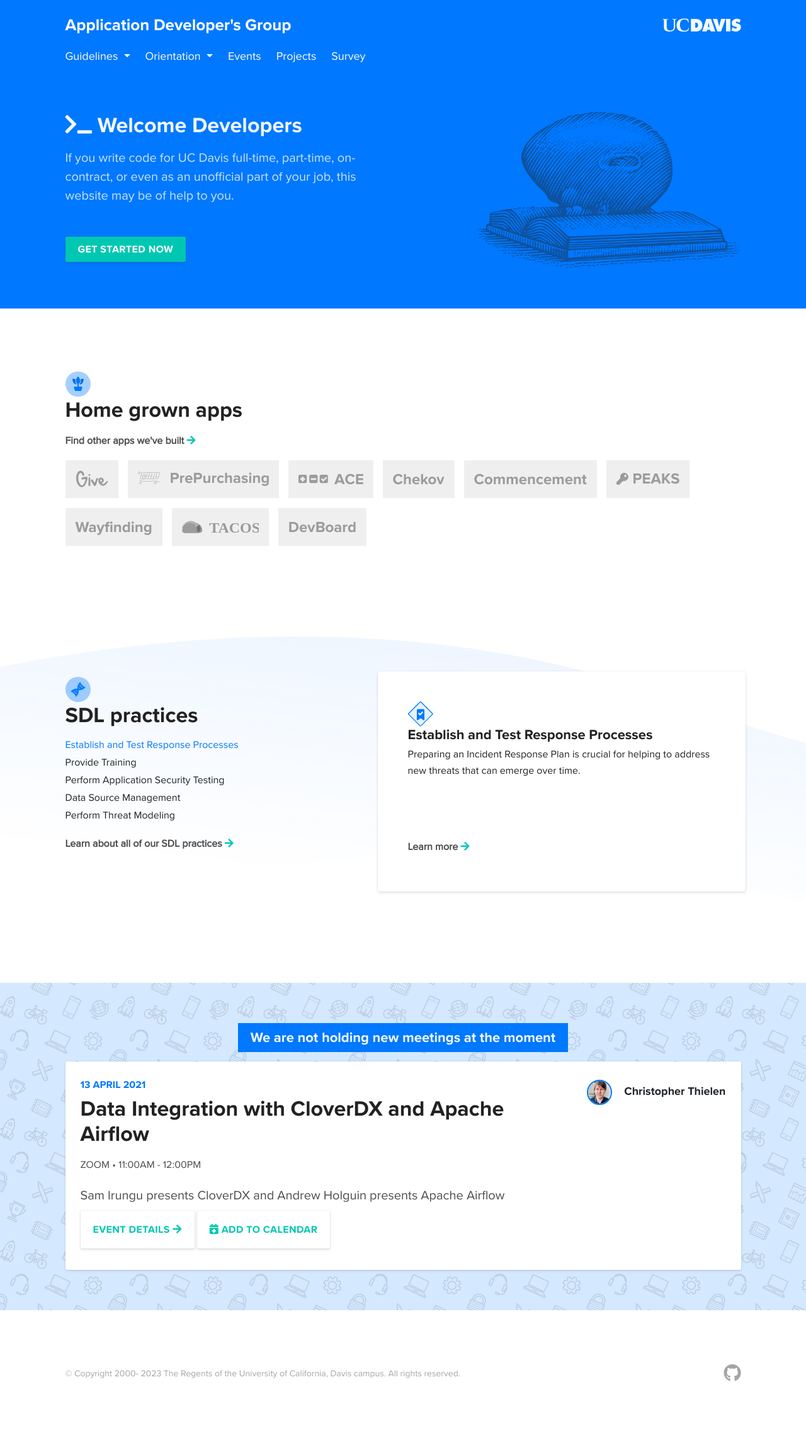
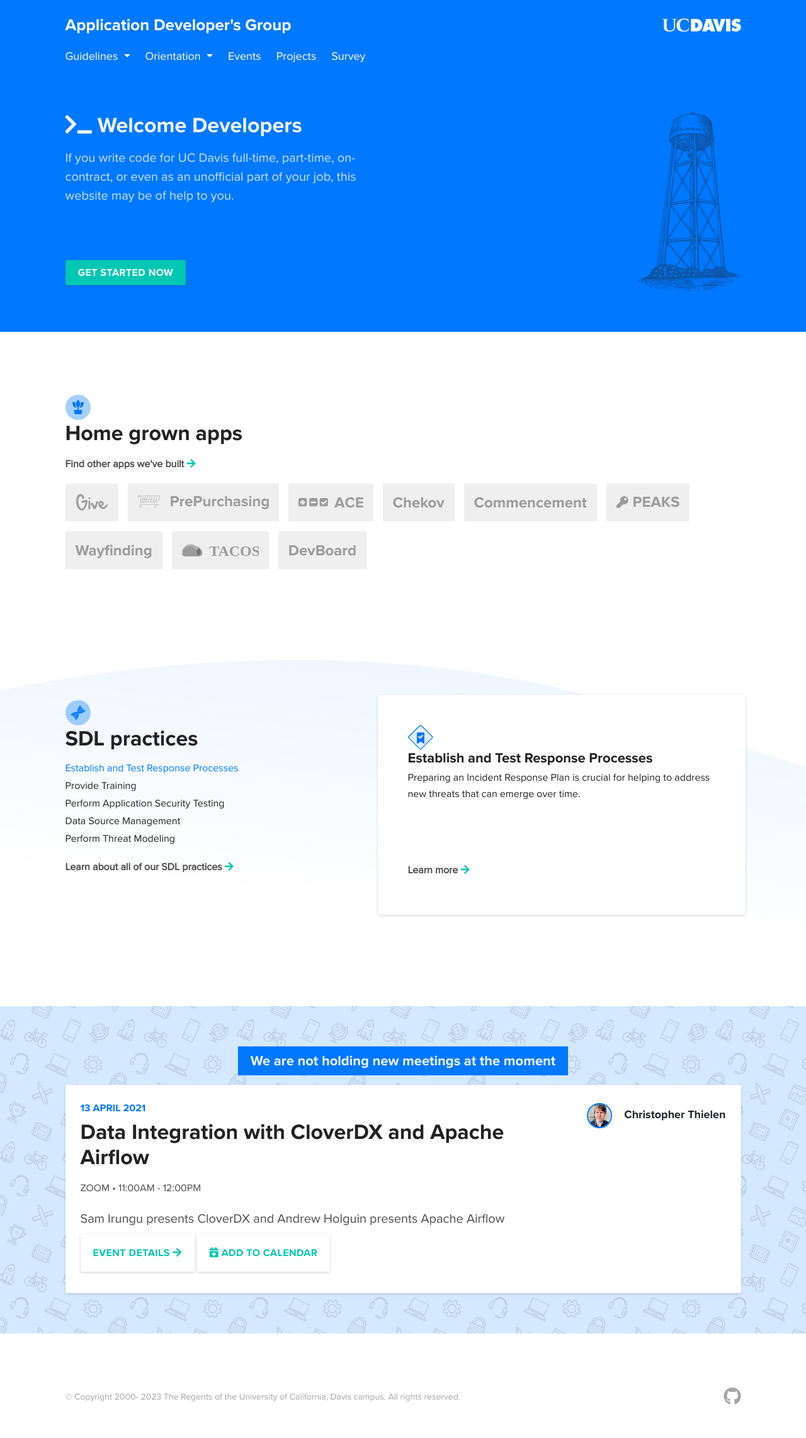
Before and after one commit to ucdavis/appdev, a Jekyll site: the page built from index.html, in a window 1280 px wide. Shown: the whole page at 63% size. Built offline with Jekyll 4.4.1, drawn with Linux system fonts in a browser that asks for light colours; nearby versions of some CDN libraries; comment, search, counter and statistics services are not loaded; before the commit the page ends 2247 px from its top, so only the background shows below that.

Commit message:
watertower flip

```diff
--- a/index.html
+++ b/index.html
@@ -17,7 +17,7 @@
         </p>
       </div>
       <div class="col-md-6 text-center d-flex justify-content-end">
-        <img src="/media/mrakhead.svg" alt="mrak head sketch" />
+        <img src="/media/watertower.svg" alt="mrak head sketch" />
       </div>
     </div>
   </div>
```
Also changed, not shown: media/watertower.svg (added).
